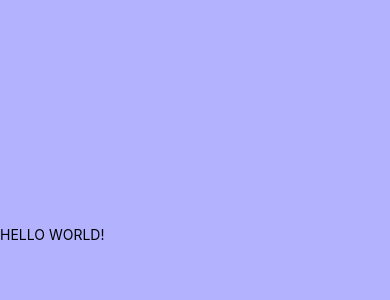
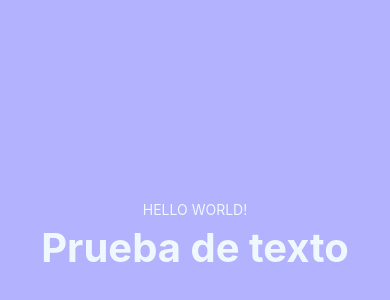
Before and after one commit to SebCasVil/ProgramacionMovilSCV, a React Native app in the folder FirstProject/: screen / in a window 390 px wide. Shown: the part 188-488 px from the top of the page. Built offline with nearby package versions, Linux system fonts and the light colour scheme.

Commit message:
Practica2

```diff
--- a/FirstProject/App.js
+++ b/FirstProject/App.js
@@ -1,11 +1,17 @@
 import { StatusBar } from 'expo-status-bar';
-import { StyleSheet, Text, View } from 'react-native';
+import { StyleSheet, Text, View, TouchableHighlight } from 'react-native';
+import { StyledText } from './src/components/StyledText';
 
+
+// Exportado por defecto (Unicamente se importa esta función cuando se intente importar en otro archivo)
 export default function App() {
   return (
-    <View style={styles.container}>
-      <Text>HELLO WORLD!</Text>
-      <StatusBar style="auto" />
+    <View style={styles.container /*{backgroundColor:'red', flex: 1, alignItems: 'center', justifyContent: 'center'}*/}>
+      <TouchableHighlight style={styles.button} onPress={()=> console.log('Press')}>
+        <Text style={styles.text}>HELLO WORLD!</Text>
+      </TouchableHighlight>
+      <StyledText text='Prueba de texto' fontSize={40} color='aliceblue' fontWeight='bold'></StyledText>
+      <StatusBar style="light" />
     </View>
   );
 }
@@ -14,7 +20,14 @@ const styles = StyleSheet.create({
   container: {
     flex: 1,
     backgroundColor: '#b2b2ff',
-    alignItems: 'start',
+    alignItems: 'center',
     justifyContent: 'center',
   },
+  text:{
+    color: 'aliceblue',
+  },
+  button:{
+    borderWeight: 3,
+    padding: 5
+  }
 });
--- /dev/null
+++ b/FirstProject/src/components/StyledText/index.jsx
@@ -0,0 +1,15 @@
+import { Text, StyleSheet } from "react-native";
+
+// EN lugar de obtener (props) podemos obtener directamente la característica .text de props con ({text})
+export const StyledText = ({text, fontSize, fontWeight, color}) => {
+    return(
+        <Text style={{fontSize, color, fontWeight}}>{text}</Text>
+
+    );
+}
+
+// const styles = StyleSheet.create({
+//     bold: {
+//         fontWeight: 'bold',
+//     }
+// })
```
Also changed, not shown: 1 other file (tests, documents, lock files or other folders).
